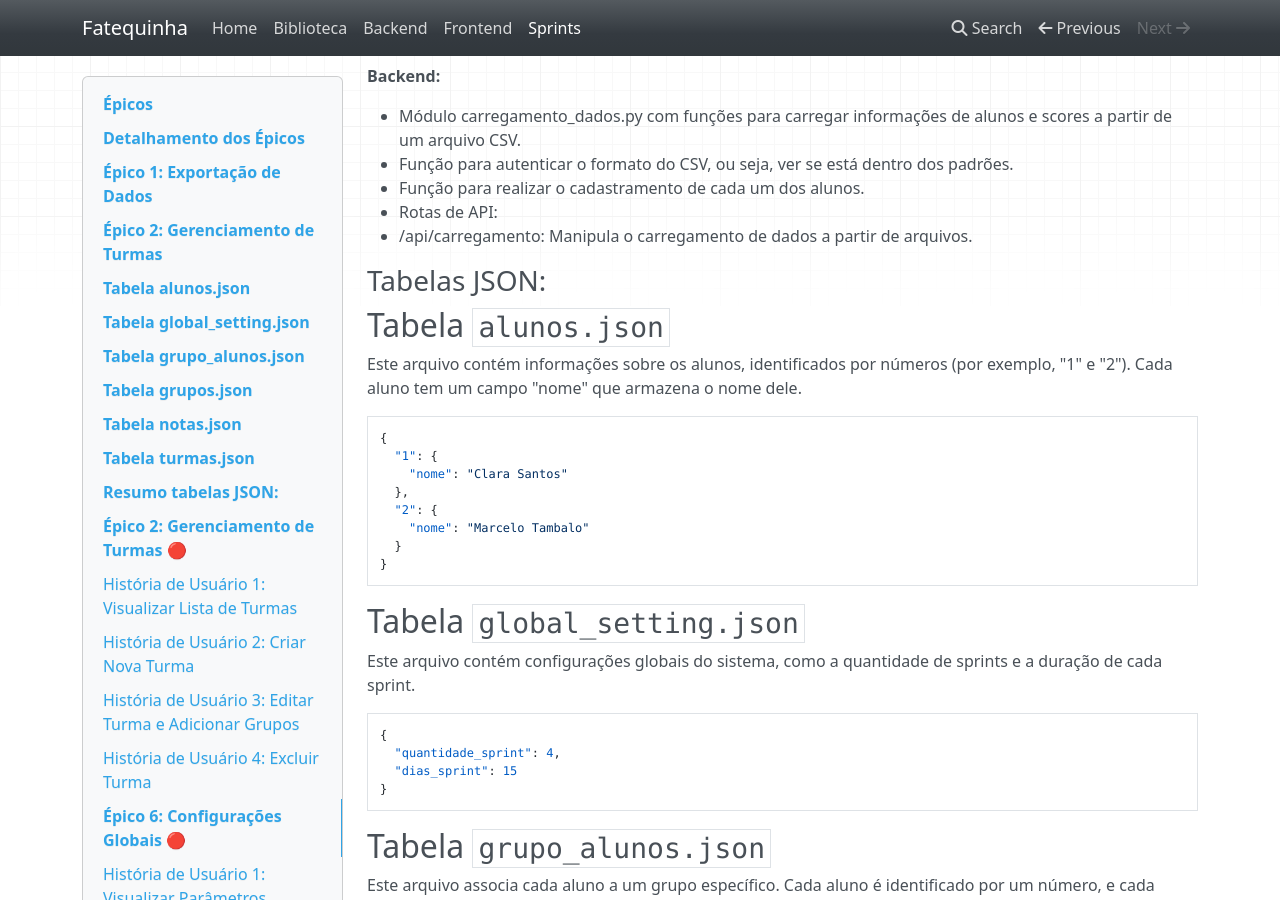
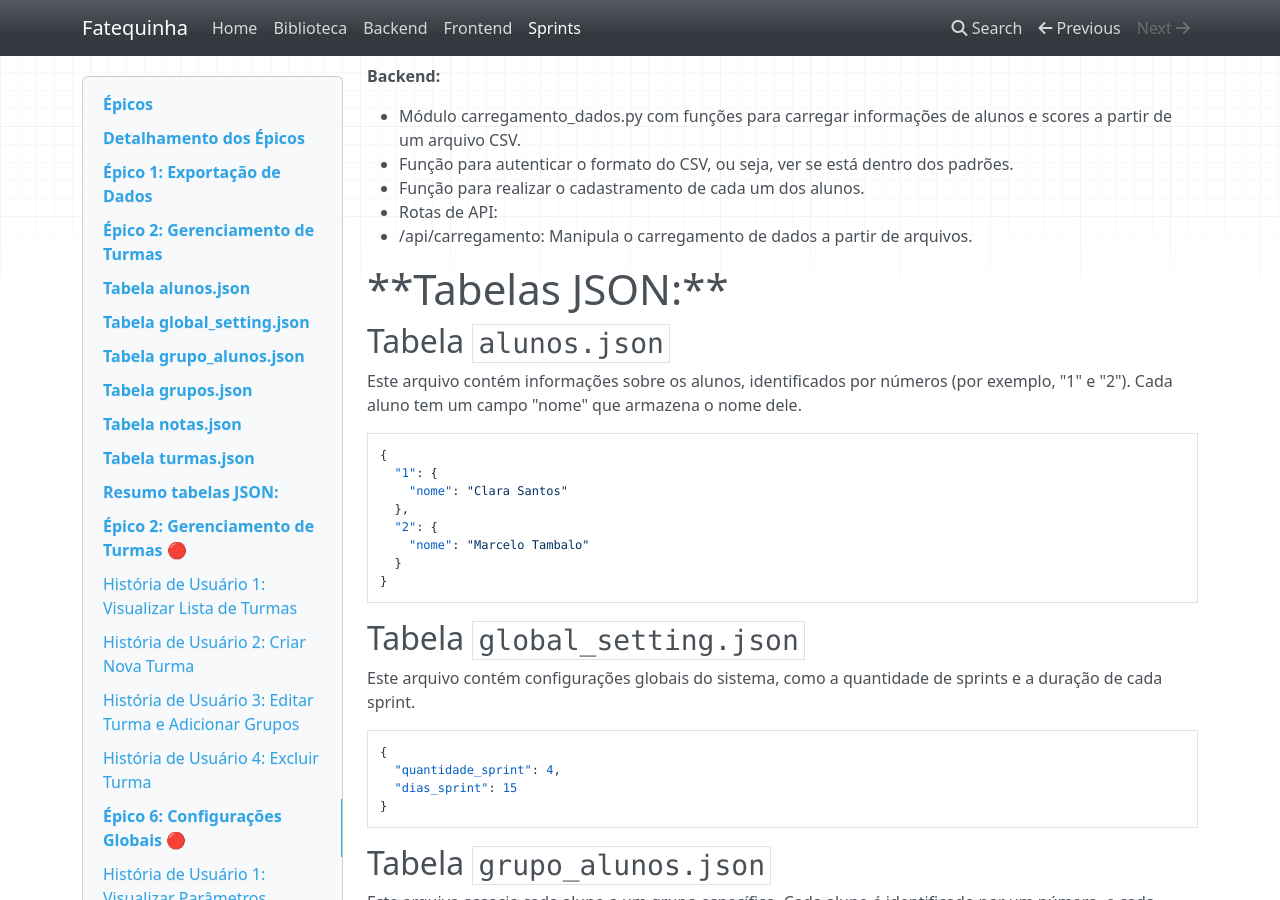
Before and after one commit to c137santos/FATEC-API-1S-DOCUMENTS, an MkDocs documentation site: the page built from docs/sprints.md, in a window 1280 px wide and 900 px high, scrolled down 16511 px. Built offline with MkDocs 1.6.1, drawn with Linux system fonts in a browser that asks for light colours; nearby versions of some CDN libraries.

```diff
--- a/docs/sprints.md
+++ b/docs/sprints.md
@@ -318,7 +318,7 @@
 - Rotas de API:
   - /api/carregamento: Manipula o carregamento de dados a partir de arquivos.
 
-### **Tabelas JSON:**
+<h1>**Tabelas JSON:**</h1>
 
 ## Tabela `alunos.json`
 
```
